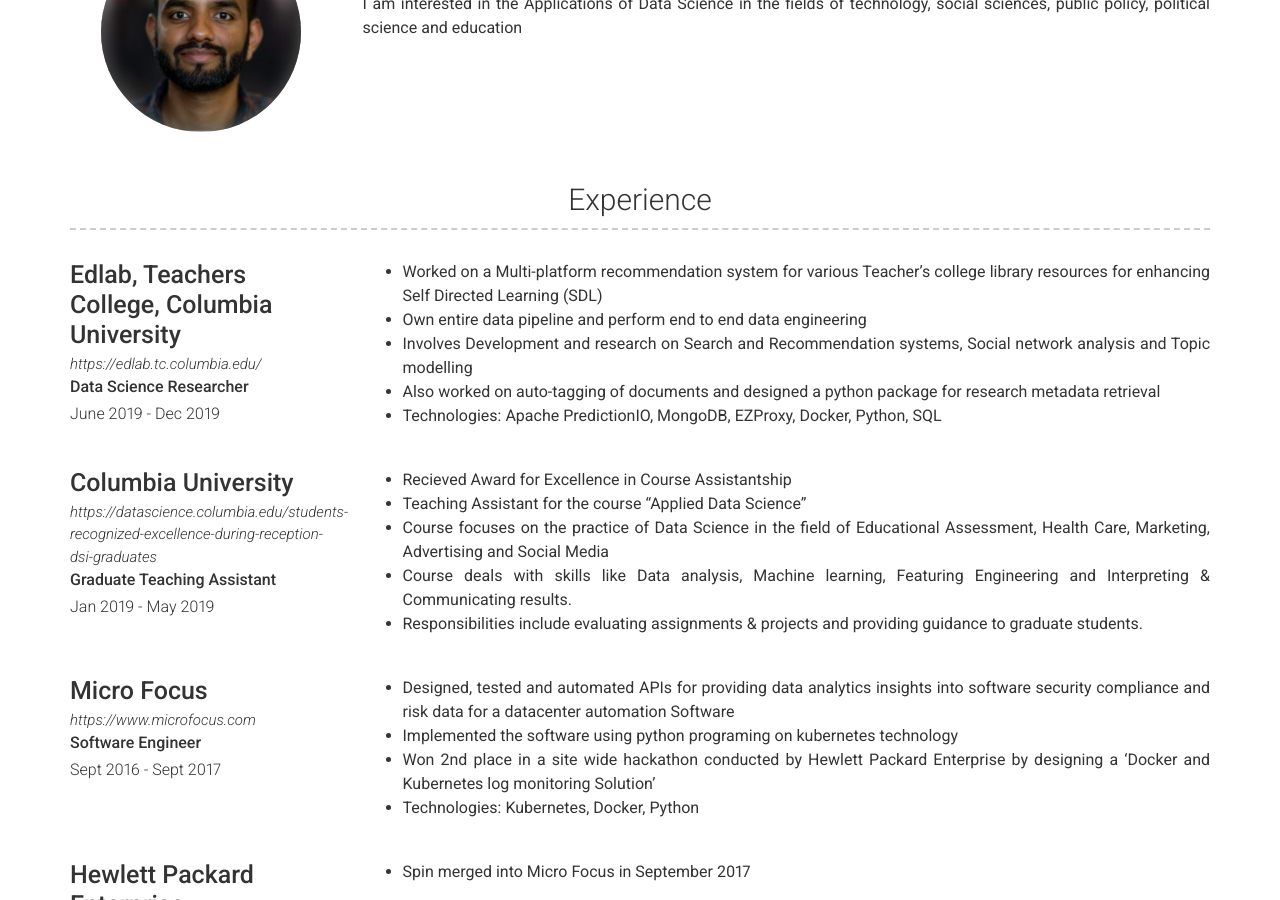
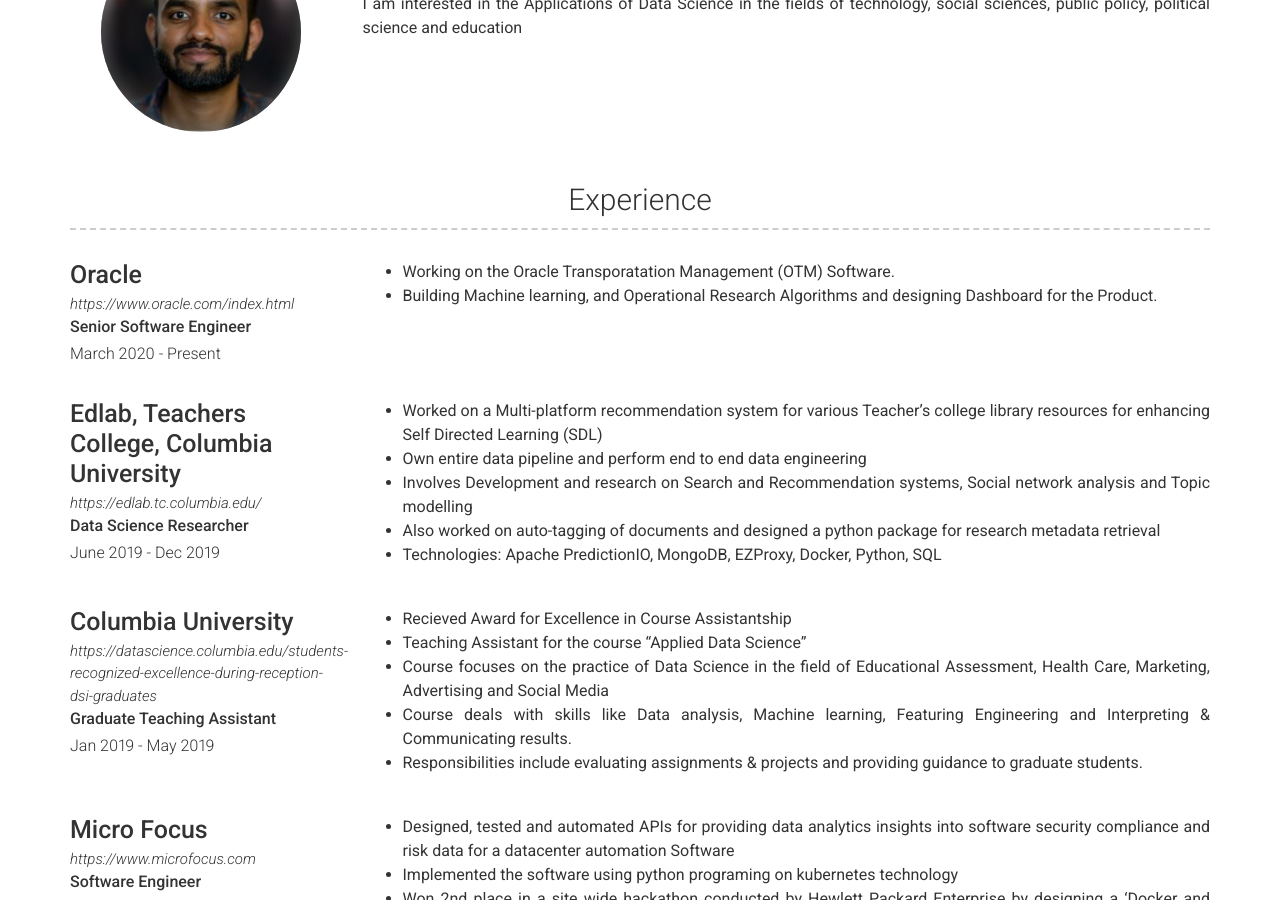
Before and after one commit to ameyakarnad/ameyakarnad.github.io, a Jekyll site: the page built from index.md, in a window 1280 px wide and 900 px high, scrolled down 397 px. Built offline with Jekyll 4.4.1, drawn with Linux system fonts in a browser that asks for light colours.

Commit message:
Update experience.yml

```diff
--- a/_data/experience.yml
+++ b/_data/experience.yml
@@ -1,3 +1,12 @@
+- layout: left
+  company: Oracle
+  link: https://www.oracle.com/index.html
+  jobs:
+    - title: Senior Software Engineer
+      dates: March 2020 - Present
+  description: | # this will include new lines to allow paragraphs
+    - Working on the Oracle Transporatation Management (OTM) Software.
+    - Building Machine learning, and Operational Research Algorithms and designing Dashboard for the Product.
 - layout: left
   company: Edlab, Teachers College, Columbia University
   link: https://edlab.tc.columbia.edu/
```
